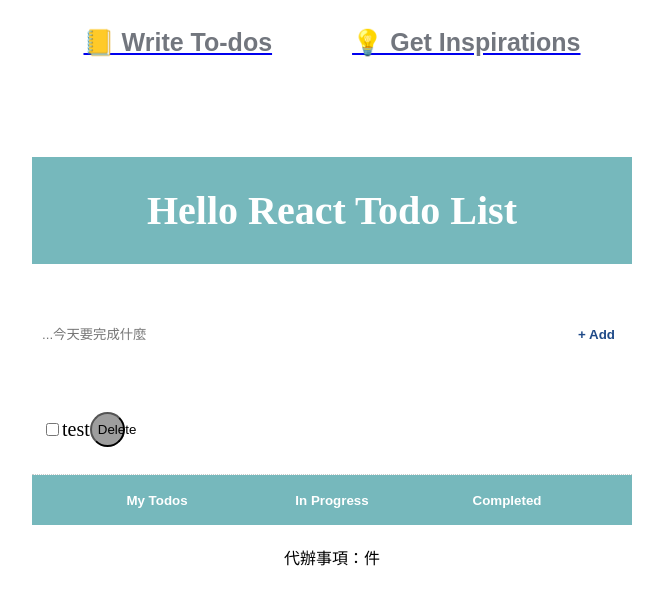
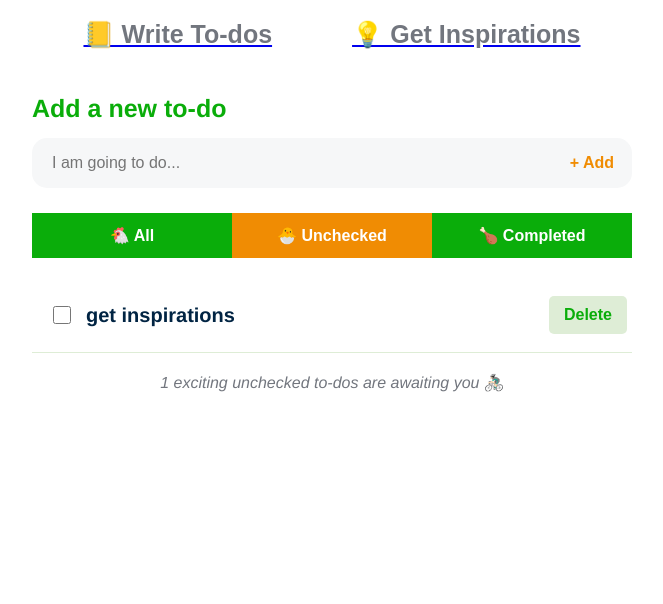
Before and after one commit to ctli1993/ctli1993-react-typescript-todoList, a React app: page / in a window 1280 px wide. Shown: the top 604 px of the page, without its empty margins (308-971 px from the left). Built offline with nearby package versions, Linux system fonts and the light colour scheme; grey boxes are pictures that could not be loaded.

Commit message:
add to-do CRUD and styling

```diff
--- a/package.json
+++ b/package.json
@@ -19,6 +19,7 @@
     "react-dom": "^17.0.2",
     "react-redux": "^7.2.4",
     "styled-components": "^5.3.1",
+    "uuid": "^8.3.2",
     "webpack-merge": "^5.8.0",
     "wouter": "^2.7.4"
   },
@@ -32,6 +33,7 @@
     "@pmmmwh/react-refresh-webpack-plugin": "^0.4.3",
     "@types/react": "^17.0.17",
     "@types/react-dom": "^17.0.9",
+    "@types/uuid": "^8.3.1",
     "@typescript-eslint/eslint-plugin": "^4.4.1",
     "@typescript-eslint/parser": "^4.29.1",
     "babel-loader": "^8.2.2",
--- a/src/app/App.tsx
+++ b/src/app/App.tsx
@@ -3,6 +3,7 @@ import { Provider } from "react-redux";
 import Header from "../common/components/Header";
 import Routes from "../routes";
 import theme from "../styles/global-theme-variable";
+import GlobalStyle from "../styles/GlobalStyle";
 import { store } from "./store";
 
 export default function App() {
@@ -11,6 +12,7 @@ export default function App() {
       <Provider store={store}>
         <Header />
         <Routes />
+        <GlobalStyle />
       </Provider>
     </ThemeProvider>
   );
--- a/src/features/inspiration/index.tsx
+++ b/src/features/inspiration/index.tsx
@@ -1,16 +1,24 @@
 import { useEffect, useState } from "react";
 import styled from "styled-components";
+import { useDispatch } from "react-redux";
+import { v4 as uuidv4 } from "uuid";
 import { getInspirationByType } from "../../api/inspirationAPI";
 import PrimaryButton from "../../common/components/Button";
 import Loader from "../../common/components/Loader";
 import inspirationTypeList from "./inspirationTypeList";
 import InspirationType from "./InspirationType";
+import { AppDispatch } from "../../app/store";
+import { addTodo } from "../todos/todosSlice";
+import { useLocation } from "wouter";
 
 const INITIAL_INSPIRATION_TYPE = "random";
 const INITIAL_INSPIRATION = "Pick a type, and get some fun things to do";
 
 export default function Inspiration() {
+  const [location, setLocation] = useLocation();
+  const dispatch = useDispatch<AppDispatch>();
   const [inspiration, setInspiration] = useState(INITIAL_INSPIRATION);
+  const [addTodoBtnMode, setAddTodoBtnMode] = useState(true);
   const [selectedInspirationType, setSelectedInspirationType] = useState(
     INITIAL_INSPIRATION_TYPE
   );
@@ -23,6 +31,7 @@ export default function Inspiration() {
     getInspirationByType(selectedInspirationType)
       .then((result) => {
         setInspiration(result);
+        setAddTodoBtnMode(true);
       })
       .catch(() => {
         setInspiration("Oops! Something Went Wrong, but Let's Stay Calm!");
@@ -35,6 +44,20 @@ export default function Inspiration() {
   function handleSelectType(inspirationType: string) {
     setSelectedInspirationType(inspirationType);
     setInspiration(INITIAL_INSPIRATION);
+  }
+
+  function handleAddTodo() {
+    if (addTodoBtnMode) {
+      const todoItem = {
+        text: inspiration,
+        id: uuidv4(),
+        completed: false,
+      };
+      dispatch(addTodo(todoItem));
+      setAddTodoBtnMode(false);
+    } else {
+      setLocation("/");
+    }
   }
 
   return (
@@ -56,7 +79,20 @@ export default function Inspiration() {
         </PrimaryButton>
       </ButtonWrapper>
       <ResultWrapper isDefaultBackground={isInitialInspirationType}>
-        <Result>{isLoading ? <Loader /> : `${emoji} ${inspiration}`}</Result>
+        {isLoading ? (
+          <Loader />
+        ) : (
+          <>
+            <Result>
+              {emoji} {inspiration}
+            </Result>
+            {!isInitialInspirationType && (
+              <AddTodoButton onClick={handleAddTodo}>
+                {addTodoBtnMode ? "Add it to to-do" : "Go Check out"}
+              </AddTodoButton>
+            )}
+          </>
+        )}
       </ResultWrapper>
     </div>
   );
@@ -88,11 +124,13 @@ const ResultWrapper = styled.div<{ isDefaultBackground: boolean }>`
   background-color: ${({ theme, isDefaultBackground }) =>
     isDefaultBackground ? theme.colors.gray : theme.colors.lightGreen};
   display: flex;
+  flex-direction: column;
   justify-content: center;
   text-align: center;
   margin: 20px 50px 5px 50px;
-  padding: 80px 30px;
+  padding: 50px 30px;
   border-radius: 10px;
+  min-height: 150px;
 `;
 
 const Result = styled.div`
@@ -100,3 +138,20 @@ const Result = styled.div`
   font-family: Arial;
   font-weight: bold;
 `;
+
+const AddTodoButton = styled.button`
+  margin-top: 40px;
+  font-size: 16px;
+  font-weight: bold;
+  padding: 10px 15px;
+  border: ${({ theme }) => `1px solid ${theme.colors.darkGreen}`};
+  border-radius: 5px;
+  cursor: pointer;
+  background-color: ${({ theme }) => theme.colors.lightGreen};
+  color: ${({ theme }) => theme.colors.darkGreen};
+  &:hover {
+    background-color: ${({ theme }) => theme.colors.orange};
+    border: 1px;
+    color: ${({ theme }) => theme.colors.darkOrange};
+  }
+`;
--- a/src/features/todos/index.tsx
+++ b/src/features/todos/index.tsx
@@ -1,35 +1,116 @@
 import { useState } from "react";
+import { useDispatch, useSelector } from "react-redux";
+import { v4 as uuidv4 } from "uuid";
+import { AppDispatch, RootState } from "../../app/store";
+import { addTodo, completeTodo, removeTodo } from "./todosSlice";
 import styled from "styled-components";
-import AddTodoButton from "./AddTodoButton";
+
+enum DisplayModeEnum {
+  All = "All",
+  UnChecked = "UnChecked",
+  Completed = "Completed",
+}
+
+const ViewButtonList = [
+  { id: DisplayModeEnum.All, text: "🐔 All" },
+  { id: DisplayModeEnum.UnChecked, text: "🐣 Unchecked" },
+  { id: DisplayModeEnum.Completed, text: "🍗 Completed" },
+];
 
 function Todo() {
   const [inputValue, setInputValue] = useState("");
+  const [displayMode, setDisplayMode] = useState(DisplayModeEnum.UnChecked);
+
+  const dispatch = useDispatch<AppDispatch>();
+  const todoList = useSelector((state: RootState) => state).reducer;
+  const isAddDisabled = inputValue.length === 0;
+
+  const filterTodoList = todoList.filter((item) =>
+    displayMode === DisplayModeEnum.Completed ? item.completed : !item.completed
+  );
+
+  const displayTodoList =
+    displayMode === DisplayModeEnum.All ? todoList : filterTodoList;
+
+  function handleAddTodo() {
+    const todoItem = {
+      text: inputValue,
+      id: uuidv4(),
+      completed: false,
+    };
+    dispatch(addTodo(todoItem));
+    setInputValue("");
+  }
+
   return (
     <Container>
-      <Title>Hello React Todo List</Title>
+      <TodoTitle> Add a new to-do </TodoTitle>
       <InputContainer>
         <Input
           onChange={(e) => setInputValue(e.target.value)}
           value={inputValue}
-          placeholder="...今天要完成什麼"
+          placeholder="I am going to do..."
         />
-        <AddButton onClick={() => {}}>+ Add</AddButton>
+        <AddButton disabled={isAddDisabled} onClick={handleAddTodo}>
+          + Add
+        </AddButton>
       </InputContainer>
 
-      <TaskBoard>
-        <Item>
-          <input type="checkbox" />
-          <p>test</p>
-          <DeleteButton>Delete</DeleteButton>
-        </Item>
-      </TaskBoard>
       <ViewSection>
-        <ViewButton>My Todos</ViewButton>
-        <ViewButton>In Progress</ViewButton>
-        <ViewButton>Completed</ViewButton>
+        {ViewButtonList.map((button) => (
+          <ViewButton
+            key={button.id}
+            onClick={() => setDisplayMode(button.id)}
+            isActive={displayMode === button.id}
+          >
+            {button.text}
+          </ViewButton>
+        ))}
       </ViewSection>
 
-      <LeftTodo>代辦事項：件 </LeftTodo>
+      <TaskBoard>
+        {displayTodoList.map((todoItem) => {
+          return (
+            <Item key={todoItem.id}>
+              <ItemTextWrapper>
+                <Checkbox
+                  type="checkbox"
+                  checked={todoItem.completed}
+                  onChange={() => {
+                    dispatch(
+                      completeTodo({
+                        completed: !todoItem.completed,
+                        id: todoItem.id,
+                      })
+                    );
+                  }}
+                />
+                <ItemText isCompleted={todoItem.completed}>
+                  {todoItem.text}
+                </ItemText>
+              </ItemTextWrapper>
+              <DeleteButton
+                onClick={() => {
+                  dispatch(removeTodo(todoItem.id));
+                }}
+              >
+                Delete
+              </DeleteButton>
+            </Item>
+          );
+        })}
+      </TaskBoard>
+      {displayMode === DisplayModeEnum.All ? (
+        <LeftTodo> {todoList.length} total to-dos, wow 😎 </LeftTodo>
+      ) : displayMode === DisplayModeEnum.Completed ? (
+        <LeftTodo>
+          You have completed {filterTodoList.length} to-dos, amazing 🚀
+        </LeftTodo>
+      ) : (
+        <LeftTodo>
+          {filterTodoList.length} exciting unchecked to-dos are awaiting you 🚴🏻‍♂️
+        </LeftTodo>
+      )}
     </Container>
   );
 }
@@ -38,47 +119,59 @@ export default Todo;
 
 const Container = styled.div`
   margin: 0 auto;
-  margin-top: 100px;
+  margin-top: 30px;
   max-width: 600px;
 `;
 
-const Title = styled.h3`
-  background-color: #76b8bc;
-  color: white;
-  padding: 30px 0;
-  text-align: center;
-  font-size: 40px;
+const TodoTitle = styled.div`
+  color: ${({ theme }) => theme.colors.darkGreen};
+  padding: 15px 0 15px 0;
+  text-align: flex-start;
+  font-size: 25px;
+  font-weight: bold;
   width: 100%;
 `;
 
 const InputContainer = styled.div`
-  background-color: white;
   display: flex;
-  height: 60px;
+  justify-content: space-between;
+  font-size: 14px;
+  background-color: ${({ theme }) => theme.colors.gray};
+  display: flex;
+  height: 50px;
+  border-radius: 15px;
 `;
 
 const Input = styled.input`
-  flex: 10;
-  background-color: Transparent;
-  background-repeat: no-repeat;
+  font-size: 16px;
+  flex: 1;
+  background-color: transparent;
   border: none;
   overflow: hidden;
   outline: none;
-  padding: 5px 10px;
-  color: #1f4a88;
+  padding: 5px 20px;
+  color: ${({ theme }) => theme.colors.darkGray};
 `;
 
 const AddButton = styled.button`
-  background-color: Transparent;
-  background-repeat: no-repeat;
+  font-size: 16px;
+  background-color: transparent;
   border: none;
   cursor: pointer;
-  overflow: hidden;
   outline: none;
-  flex: 1;
-  padding: 5px 10px;
-  color: #1f4a88;
+  padding: 5px 18px;
+  color: ${({ theme }) => theme.colors.darkOrange};
   font-weight: 600;
+  &:hover {
+    background-color: ${({ theme }) => theme.colors.darkOrange};
+    color: ${({ theme }) => theme.colors.white};
+    border-radius: 15px;
+  }
+  &:disabled {
+    cursor: not-allowed;
+    background-color: transparent;
+    color: ${({ theme }) => theme.colors.darkOrange};
+  }
 `;
 const TaskBoard = styled.div`
   margin-top: 20px;
@@ -87,48 +180,85 @@ const TaskBoard = styled.div`
 
 const Item = styled.li`
   display: flex;
+  justify-content: space-between;
   height: 70px;
   font-size: 20px;
   line-height: 50px;
   align-items: center;
-  border-bottom: 1px #ccc dotted;
-  padding: 10px;
+  border-bottom: 1px #deedd6 solid;
+  padding: 2px 5px;
+`;
+
+const ItemText = styled.p<{ isCompleted: boolean }>`
+  text-decoration: ${({ isCompleted }) =>
+    isCompleted ? "line-through" : "none"};
+  color: ${({ isCompleted, theme }) =>
+    isCompleted ? theme.colors.darkGray : theme.colors.navyBlue};
+  font-style: ${({ isCompleted }) => isCompleted && "italic"};
+  font-weight: ${({ isCompleted }) => !isCompleted && "bold"};
+`;
+
+const Checkbox = styled.input`
+  border-radius: 15px;
+  width: 42px;
+  height: 18px;
+  outline: none;
+  }
+`;
+
+const ItemTextWrapper = styled.div`
+  display: flex;
+  align-items: center;
 `;
 
 const DeleteButton = styled.button`
-  float: right;
-  width: 35px;
-  height: 35px;
-  border-radius: 50%;
+  font-size: 16px;
+  font-weight: bold;
+  padding: 10px 15px;
+  border: 1px;
+  border-radius: 5px;
   cursor: pointer;
-  background-color: #76b8bc;
-  background-repeat: no-repeat;
-  background-image: url(./delete.png);
+  background-color: ${({ theme }) => theme.colors.lightGreen};
+  color: ${({ theme }) => theme.colors.darkGreen};
+
+  &:hover {
+    background-color: ${({ theme }) => theme.colors.orange};
+    border: 1px;
+    color: ${({ theme }) => theme.colors.darkOrange};
+  }
 `;
 
 const ViewSection = styled.div`
   display: flex;
   justify-content: space-evenly;
   align-items: center;
-  background-color: #76b8bc;
-  height: 50px;
+  background-color: ${({ theme }) => theme.colors.darkGreen};
+  height: 45px;
+  margin-top: 25px;
 `;
-const ViewButton = styled.button`
-  background-color: Transparent;
+
+const ViewButton = styled.button<{ isActive: boolean }>`
+  background-color: ${({ theme, isActive }) =>
+    isActive ? theme.colors.darkOrange : "transparent"};
   border: none;
   color: white;
-  border-radius: 8px;
-  cursor: pointer;
-  width: 100px;
-  height: 30px;
+  cursor: ${({ isActive }) => (isActive ? "default" : "pointer")};
+  width: 200px;
+  height: 100%;
   outline: none;
   font-weight: 600;
+  font-size: 16px;
   &:hover {
-    color: #1f4a88;
+    background-color: ${({ isActive, theme }) =>
+      !isActive && theme.colors.orange};
+    color: ${({ isActive, theme }) => !isActive && theme.colors.darkGray};
   }
 `;
 
 const LeftTodo = styled.div`
   text-align: center;
   margin: 20px 0;
+  font-style: italic;
+  font-size: 16px;
+  color: ${({ theme }) => theme.colors.darkGray};
 `;
--- a/src/features/todos/todosSlice.tsx
+++ b/src/features/todos/todosSlice.tsx
@@ -1,11 +1,14 @@
 import { createSlice, PayloadAction } from "@reduxjs/toolkit";
+import { v4 as uuidv4 } from "uuid";
 
 interface TodoProps {
   id: string;
   text: string;
   completed: boolean;
 }
-const initialState = [] as TodoProps[];
+const initialState = [
+  { id: uuidv4(), text: "get inspirations", completed: false },
+] as TodoProps[];
 
 export const todoSlice = createSlice({
   name: "todo",
--- /dev/null
+++ b/src/styles/GlobalStyle.tsx
@@ -0,0 +1,16 @@
+import { createGlobalStyle } from "styled-components";
+
+const GlobalStyle = createGlobalStyle`
+  body {
+    margin: 0;
+    padding: 0;
+    font-family: Open-Sans, Helvetica, Sans-Serif;
+  }
+
+  h1, h2, h3, p {
+    margin: 0;
+    padding: 0;
+  }
+`;
+
+export default GlobalStyle;
```
Also changed, not shown: src/features/todos/AddTodoButton.tsx (deleted, +0 -23 lines), src/features/todos/delete.png (deleted), 1 other file (tests, documents, lock files or other folders).
